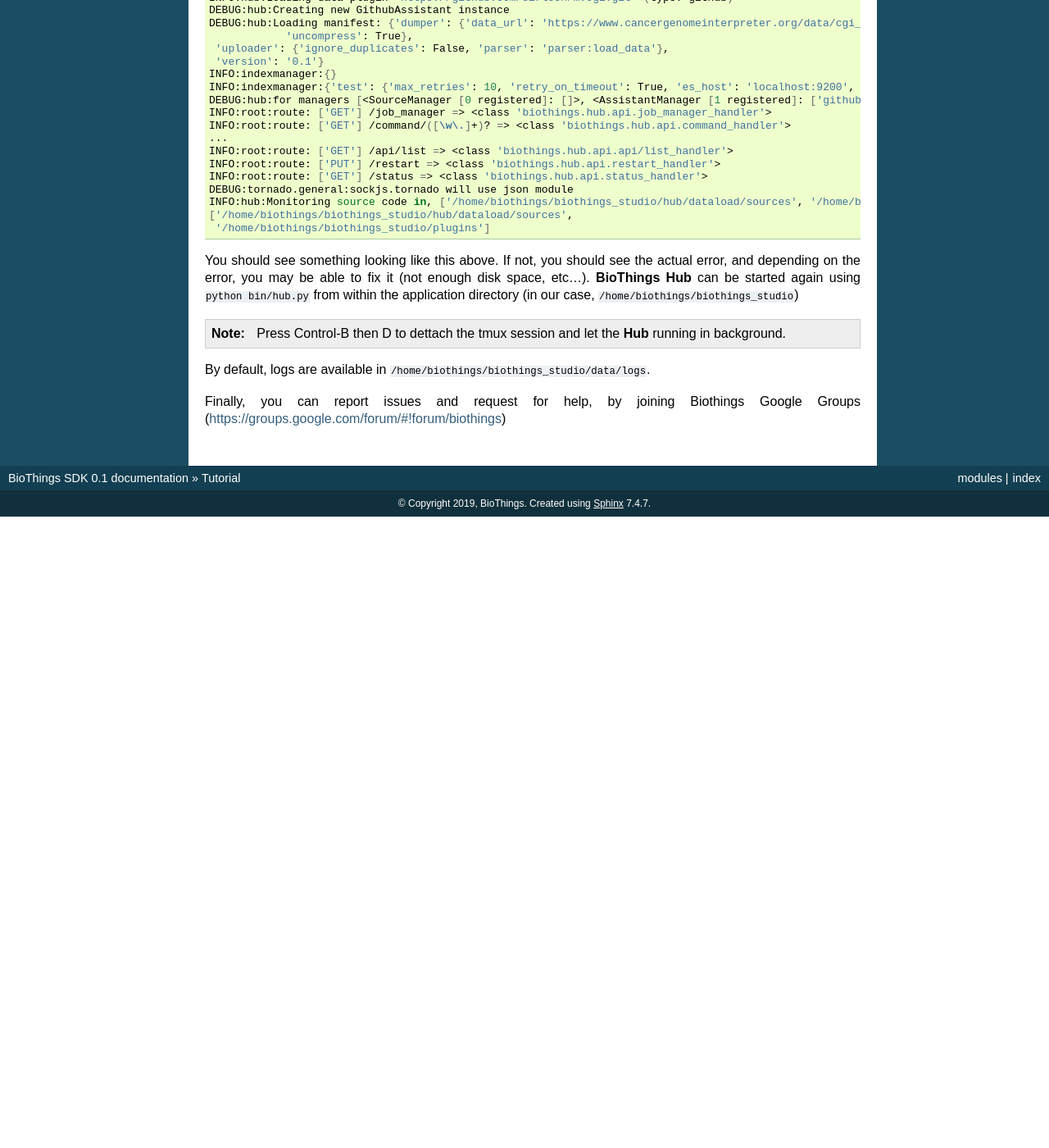
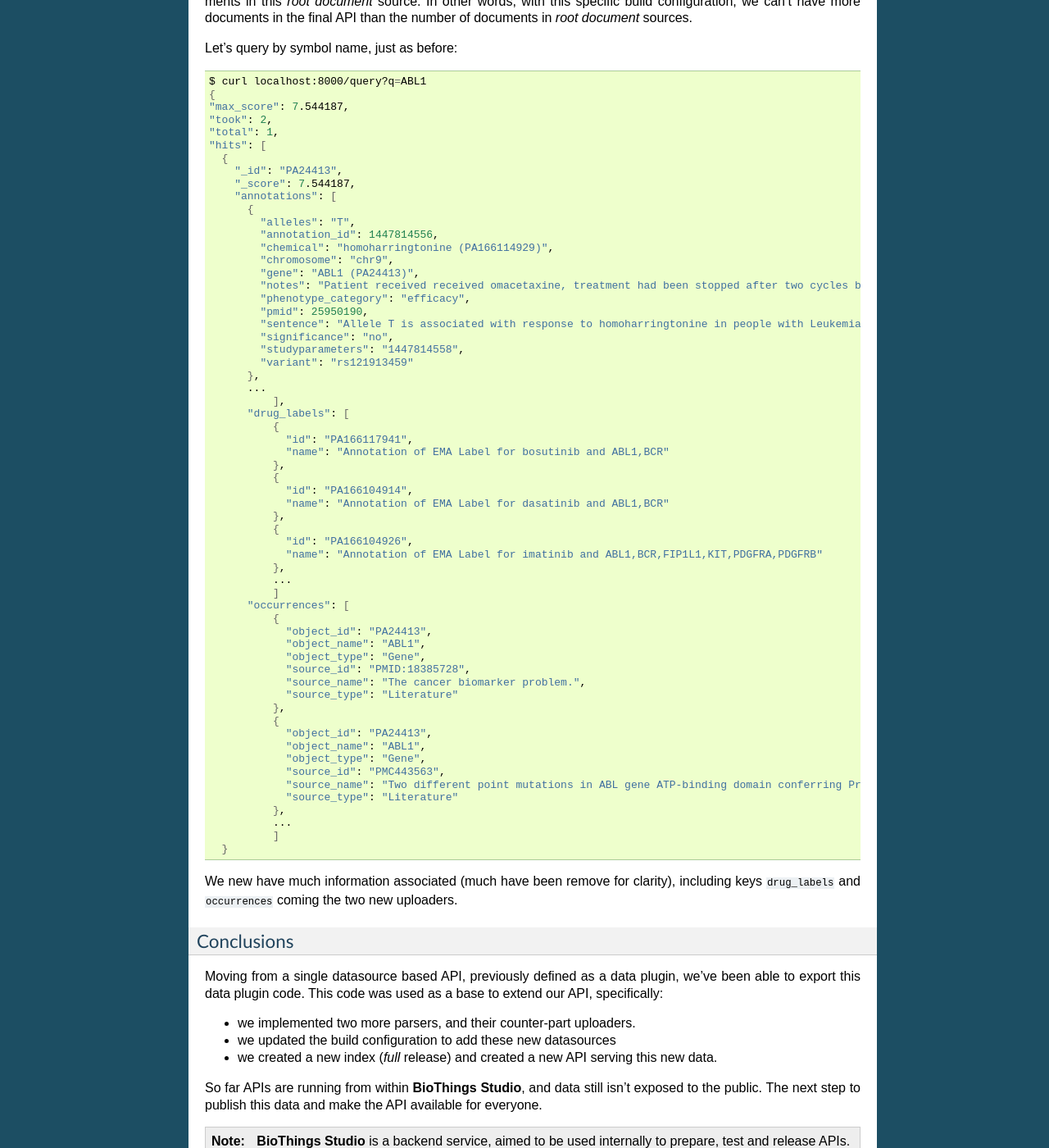
Before and after one commit to biothings/biothings.api, a Sphinx documentation site: the page built from docs/doc/studio_tutorial.rst, in a window 1280 px wide and 1400 px high, scrolled down 29709 px. Shown: the whole window at 82% size. Built offline with Sphinx 7.4.7, drawn with Linux system fonts in a browser that asks for light colours; before the commit the page ends 30339 px from its top, so only the background shows below that; some of the changed text lies outside the part shown.

Commit message:
studio tutorial done, needs review/test

```diff
--- a/docs/doc/studio_tutorial.rst
+++ b/docs/doc/studio_tutorial.rst
@@ -1033,6 +1033,125 @@ Validate, then click on "Run", API is now up and running
 .. |restart| image:: ../_static/restart.png
    :width: 90px
 
+Time to try our new enriched API. We'll use ``curl`` again, here few query examples:
+
+.. code:: bash
+
+  $ curl localhost:8000/metadata
+  {
+  "biothing_type": "gene",
+  "build_date": "2020-01-24T00:14:28.112289",
+  "build_version": "20200124",
+  "src": {
+    "pharmgkb": {
+      "stats": {
+        "annotations": 979,
+        "druglabels": 122,
+        "occurrences": 5503
+      },
+      "version": "2020-01-05"
+    }
+  },
+  "stats": {
+    "total": 979
+  }
+
+Metadata has changed, as expected. If we compare this result with previous one, we now have three different sources: ``annotations``, ``druglabels`` and ``occurrences``,
+reflecting our new uploaders. For each of them, we have the total number of documents involved during the merge. Interestingly, the total number of documents is in our case 979 but,
+for instance, ``occurrences`` shows 5503 documents. Remember, we set ``annotations`` as a *root documents* source, meaning documents from others are merged only if they matched (based on ``_id`` field)
+an existing documents in this *root document* source. In other words, with this specific build configuration, we can't have more documents in the final API than the number of documents in
+*root document* sources.
+
+Let's query by symbol name, just as before:
+
+.. code:: bash
+
+  $ curl localhost:8000/query?q=ABL1
+  {
+  "max_score": 7.544187,
+  "took": 2,
+  "total": 1,
+  "hits": [
+    {
+      "_id": "PA24413",
+      "_score": 7.544187,
+      "annotations": [
+        {
+          "alleles": "T",
+          "annotation_id": 1447814556,
+          "chemical": "homoharringtonine (PA166114929)",
+          "chromosome": "chr9",
+          "gene": "ABL1 (PA24413)",
+          "notes": "Patient received received omacetaxine, treatment had been stopped after two cycles because of clinical intolerance, but a major molecular response and total disappearance of theT315I clone was obtained. Treatment with dasatinib was then started and after 34-month follow-up the patient is still in major molecular response.",
+          "phenotype_category": "efficacy",
+          "pmid": 25950190,
+          "sentence": "Allele T is associated with response to homoharringtonine in people with Leukemia, Myelogenous, Chronic, BCR-ABL Positive as compared to allele C.",
+          "significance": "no",
+          "studyparameters": "1447814558",
+          "variant": "rs121913459"
+        },
+        ...
+            ],
+        "drug_labels": [
+            {
+              "id": "PA166117941",
+              "name": "Annotation of EMA Label for bosutinib and ABL1,BCR"
+            },
+            {
+              "id": "PA166104914",
+              "name": "Annotation of EMA Label for dasatinib and ABL1,BCR"
+            },
+            {
+              "id": "PA166104926",
+              "name": "Annotation of EMA Label for imatinib and ABL1,BCR,FIP1L1,KIT,PDGFRA,PDGFRB"
+            },
+            ...
+            ]
+        "occurrences": [
+            {
+              "object_id": "PA24413",
+              "object_name": "ABL1",
+              "object_type": "Gene",
+              "source_id": "PMID:18385728",
+              "source_name": "The cancer biomarker problem.",
+              "source_type": "Literature"
+            },
+            {
+              "object_id": "PA24413",
+              "object_name": "ABL1",
+              "object_type": "Gene",
+              "source_id": "PMC443563",
+              "source_name": "Two different point mutations in ABL gene ATP-binding domain conferring Primary Imatinib resistance in a Chronic Myeloid Leukemia (CML) patient: A case report.",
+              "source_type": "Literature"
+            },
+            ...
+            ]
+    }
+
+We new have much information associated (much have been remove for clarity), including keys ``drug_labels`` and ``occurrences`` coming the two new uploaders.
+
+Conclusions
+^^^^^^^^^^^
+
+Moving from a single datasource based API, previously defined as a data plugin, we've been able to export this data plugin code. This code was used as a base
+to extend our API, specifically:
+
+* we implemented two more parsers, and their counter-part uploaders.
+* we updated the build configuration to add these new datasources
+* we created a new index (*full* release) and created a new API serving this new data.
+
+So far APIs are running from within **BioThings Studio**, and data still isn't exposed to the public. The next step to publish this data and make the API available
+for everyone.
+
+.. note:: **BioThings Studio** is a backend service, aimed to be used internally to prepare, test and release APIs. It is not inteneded to be facing public internet, in other words,
+   it's not recommended to expose any ports, including API ports, to public-facing internet.
+
+=========================================
+Part 3: API cloud deployments and hosting
+=========================================
+
+This part is still under development... Stay tuned and join Biothings Google Groups (https://groups.google.com/forum/#!forum/biothings) for more.
+
 
 ===============
 Troubleshooting
```
